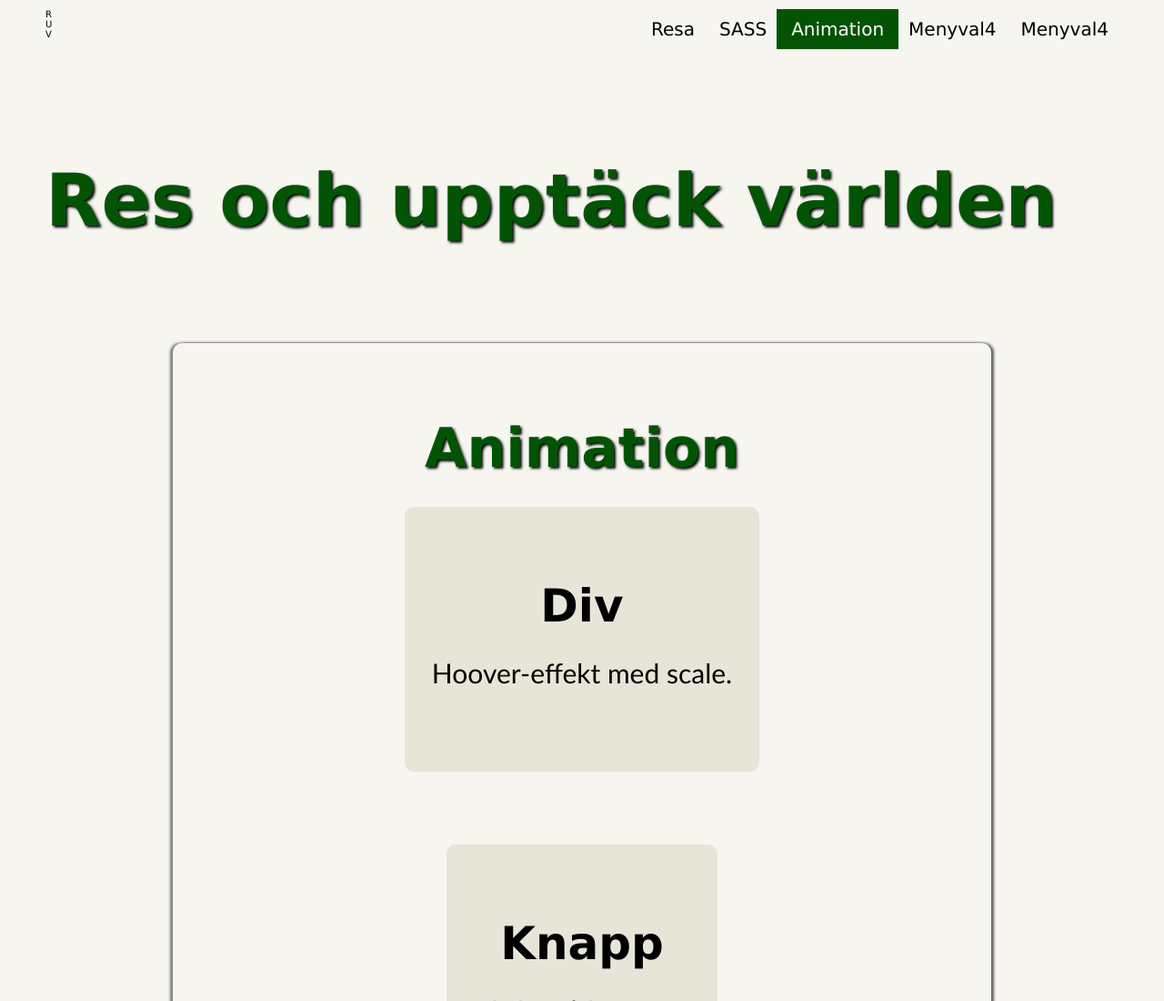
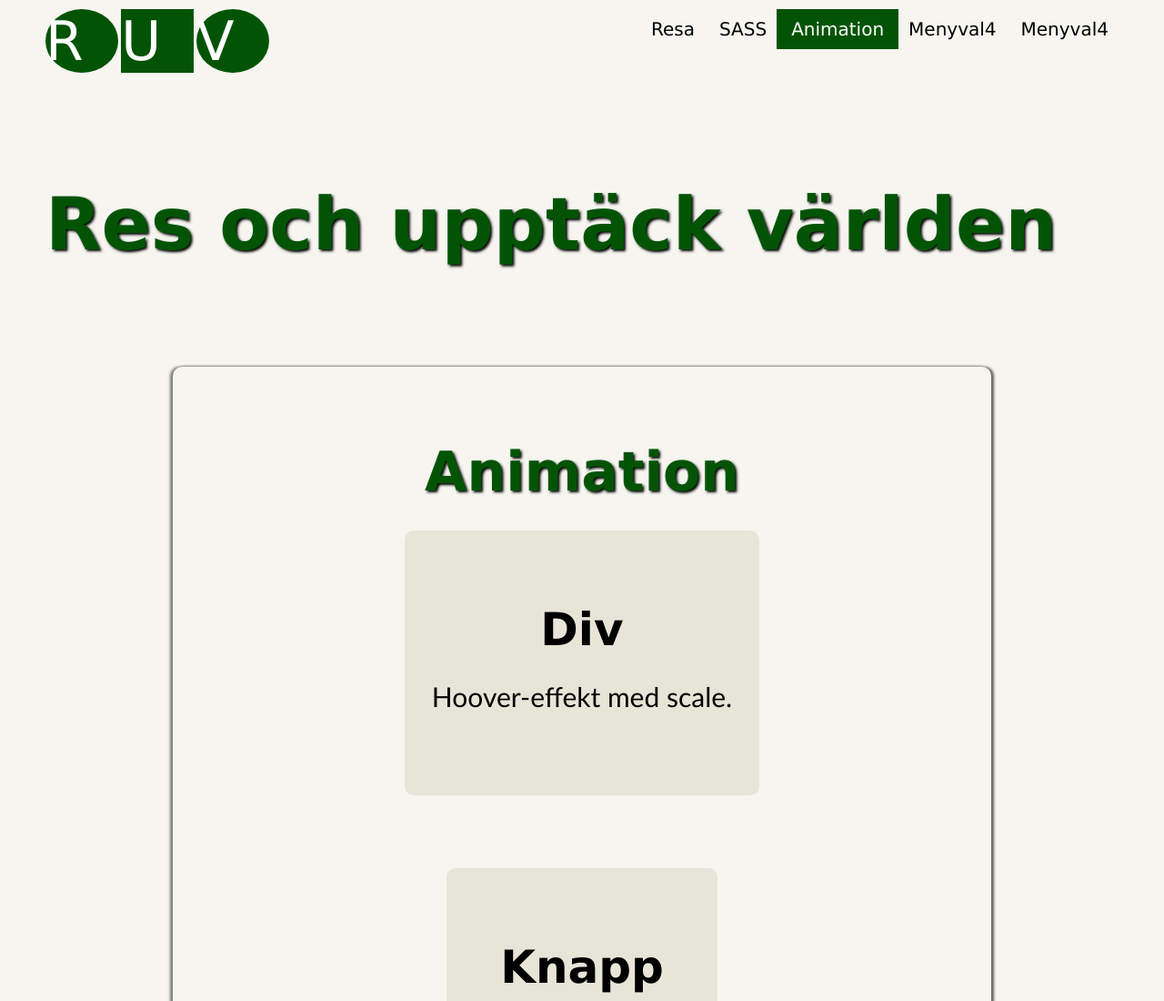
Before and after one commit to Safe-Pizza/Lab3_SCSS, a website built with Vite: page animation.html in a window 1280 px wide. Shown: the top 1100 px of the page at 91% size. Built offline with nearby package versions, Linux system fonts and the light colour scheme.

Commit message:
justering av logotyp för animationssidan

```diff
--- a/animation.html
+++ b/animation.html
@@ -2,8 +2,8 @@
 <html lang="sv">
 
 <head>
-    <meta charset="UTF-8" />
-    <meta name="viewport" content="width=device-width, initial-scale=1.0" />
+    <meta charset="UTF-8">
+    <meta name="viewport" content="width=device-width, initial-scale=1.0">
     <link rel="stylesheet" href="/src/css/main.scss">
     <title>Lab3 - SASS</title>
 </head>
@@ -13,9 +13,9 @@
         <header>
             <div class="top-nav">
                 <div class="logotype">
-                    <div id="shape-circle">R</div>
-                    <div id="shape-square">U</div>
-                    <div id="shape-circle">V</div>
+                    <div class="shape-circle">R</div>
+                    <div class="shape-square">U</div>
+                    <div class="shape-circle">V</div>
                 </div>
                 <div id="hamburger-menu">
                     <div class="bar1"></div>
```
Also changed, not shown: index.html (+6 -6 lines), sass.html (+23 -10 lines).
